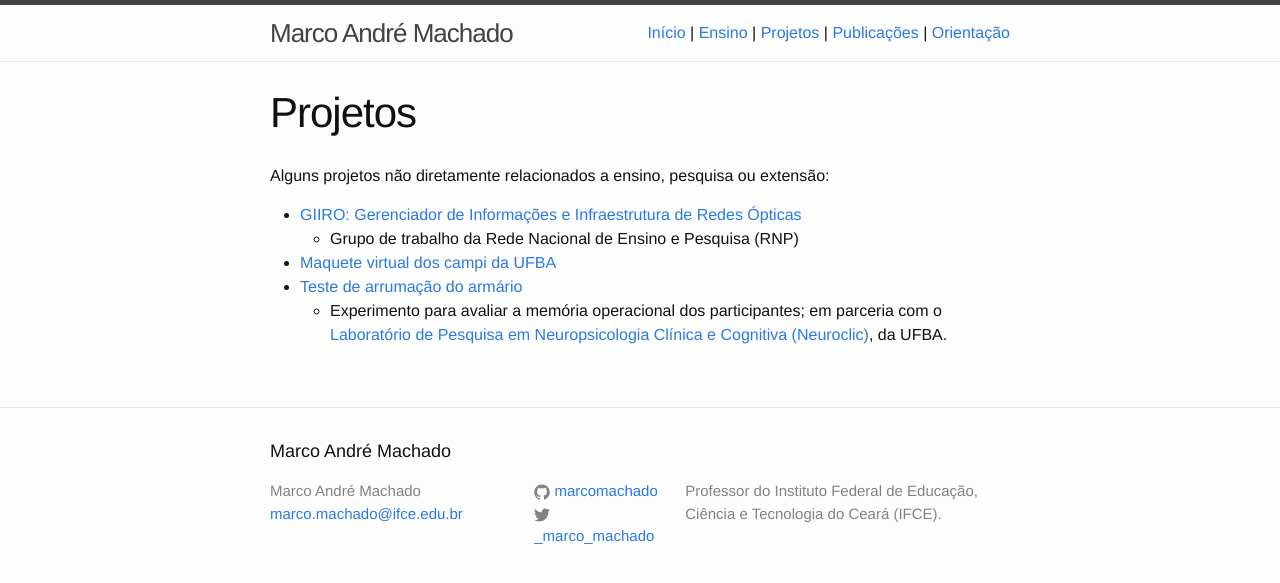
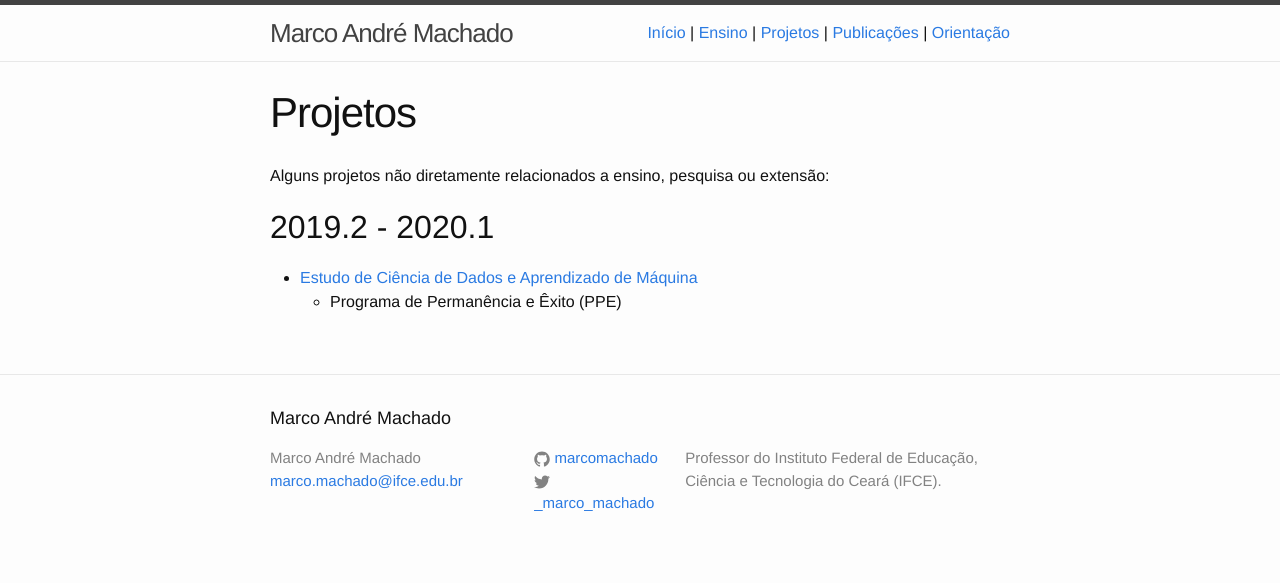
Before and after one commit to marcomachado/marcomachado.github.io, a Jekyll site: the page built from projetos.md, in a window 1280 px wide. Shown: the top 583 px of the page. Built offline with Jekyll 4.4.1, drawn with Linux system fonts in a browser that asks for light colours.

Commit message:
Update projetos.md

```diff
--- a/projetos.md
+++ b/projetos.md
@@ -5,8 +5,6 @@ title: Projetos
 
 Alguns projetos não diretamente relacionados a ensino, pesquisa ou extensão:
 
-- [GIIRO: Gerenciador de Informações e Infraestrutura de Redes Ópticas](http://www.pop-ba.rnp.br/GTGIIRO)
-    - Grupo de trabalho da Rede Nacional de Ensino e Pesquisa (RNP)
-- [Maquete virtual dos campi da UFBA](http://www.arquitetura.ufba.br/sites/arquitetura.ufba.br/files/edital_final_proplan_maquete_2016.pdf)
-- [Teste de arrumação do armário](https://github.com/indigente/labs)
-    - Experimento para avaliar a memória operacional dos participantes; em parceria com o [Laboratório de Pesquisa em Neuropsicologia Clínica e Cognitiva (Neuroclic)](https://www.facebook.com/neuroclic), da UFBA.
+## 2019.2 - 2020.1
+- [Estudo de Ciência de Dados e Aprendizado de Máquina](grupo_ds_ml)
+    - Programa de Permanência e Êxito (PPE)
```
